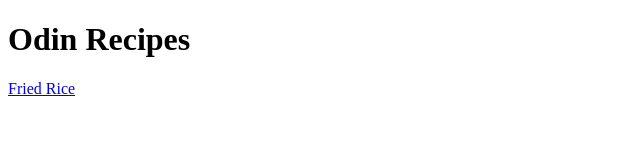
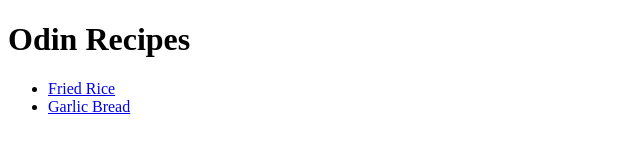
Before and after one commit to provostma21/odin-recipes, a plain HTML site: page index.html in a window 1280 px wide. Shown: the whole page, without its empty margins (0-640 px from the left). Drawn offline with Linux system fonts and the light colour scheme.

Commit message:
Add Garlic Bread recipe/image
Add to index.html file as well as to /recipes

```diff
--- a/index.html
+++ b/index.html
@@ -8,7 +8,10 @@
 
     <body>
         <h1>Odin Recipes</h1>
-        <a href="./recipes/fried_rice.html">Fried Rice</a>
+        <ul>
+        <li><a href="./recipes/fried_rice.html">Fried Rice</a></li>
+        <li><a href="./recipes/garlic_bread.html">Garlic Bread</a></li>
+        </ul>
     </body>
 
 
```
Also changed, not shown: recipes/garlic_bread.html (added, +11 -0 lines), recipes/images/garlic_bread.jpg (added).
